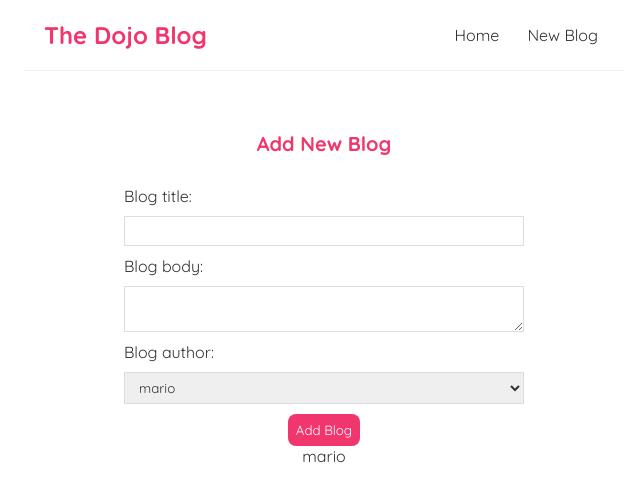
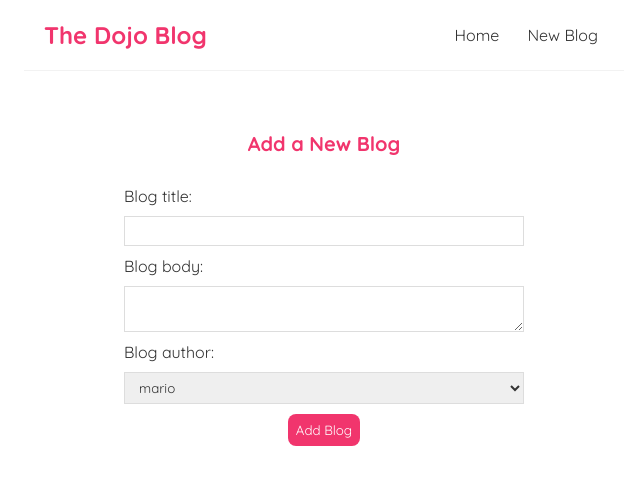
Before and after one commit to NolanBeyer/Dogo-Blog, a React (Create React App) app: page /create in a window 1280 px wide. Shown: the top 502 px of the page, without its empty margins (316-956 px from the left). Built offline with nearby package versions, Linux system fonts and the light colour scheme.

Commit message:
Finished create blog page

```diff
--- a/src/components/Create.js
+++ b/src/components/Create.js
@@ -1,13 +1,30 @@
 import { useState } from 'react'
+import { useNavigate } from 'react-router-dom'
 
 const Create = () => {
   const [title, setTitle] = useState('')
   const [body, setBody] = useState('')
   const [author, setAuthor] = useState('mario')
+  const navigate = useNavigate()
+
+  const handleSubmit = (e) => {
+    e.preventDefault()
+    const blog = { title, body, author }
+
+    fetch('http://localhost:4201/blogs/', {
+      method: 'POST',
+      headers: { 'Content-Type': 'application/json' },
+      body: JSON.stringify(blog),
+    }).then(() => {
+      // history.go(-1);
+      navigate('/')
+    })
+  }
+
   return (
     <div className='create'>
-      <h2>Add New Blog</h2>
-      <form>
+      <h2>Add a New Blog</h2>
+      <form onSubmit={handleSubmit}>
         <label>Blog title:</label>
         <input
           type='text'
@@ -26,9 +43,6 @@ const Create = () => {
           <option value='yoshi'>yoshi</option>
         </select>
         <button>Add Blog</button>
-        <p>{title}</p>
-        <p>{body}</p>
-        <p>{author}</p>
       </form>
     </div>
   )
```
